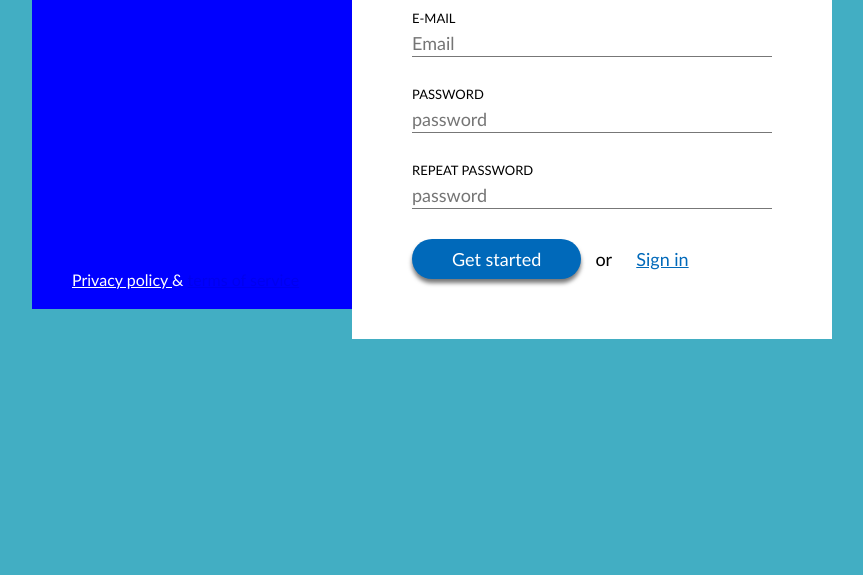
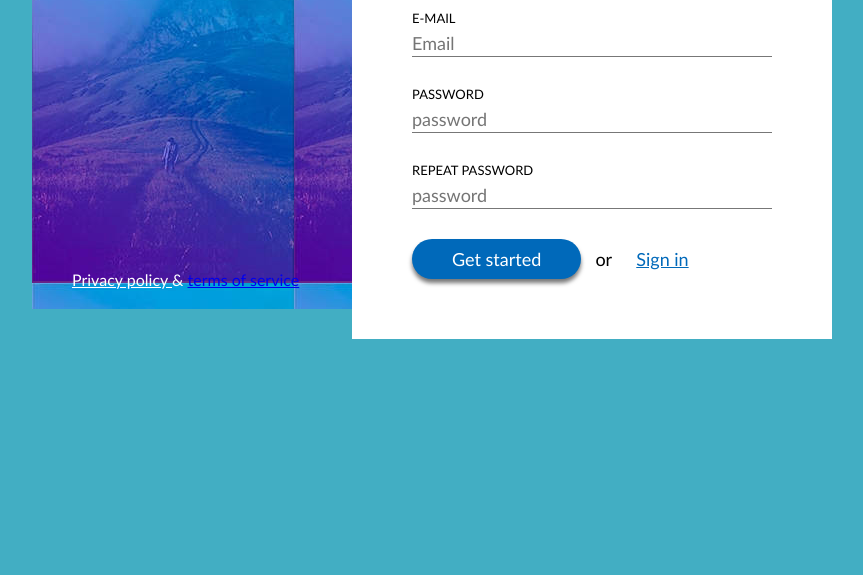
Before and after one commit to Gabrieleba/6-sign-up, a plain HTML site: page index.html in a window 1280 px wide. Shown: the part 225-800 px from the top of the page, without its empty margins (208-1071 px from the left). Drawn offline with Linux system fonts and the light colour scheme.

Commit message:
Image added to css

```diff
--- a/css/custom.css
+++ b/css/custom.css
@@ -14,6 +14,7 @@ body {
             padding: 40px;
             padding-bottom: 20px;
             background-color: blue;
+            background-image: url(../img/kalnas.jpeg);
             color: #ffffff;
             position: absolute;
             top: 30px;
```
